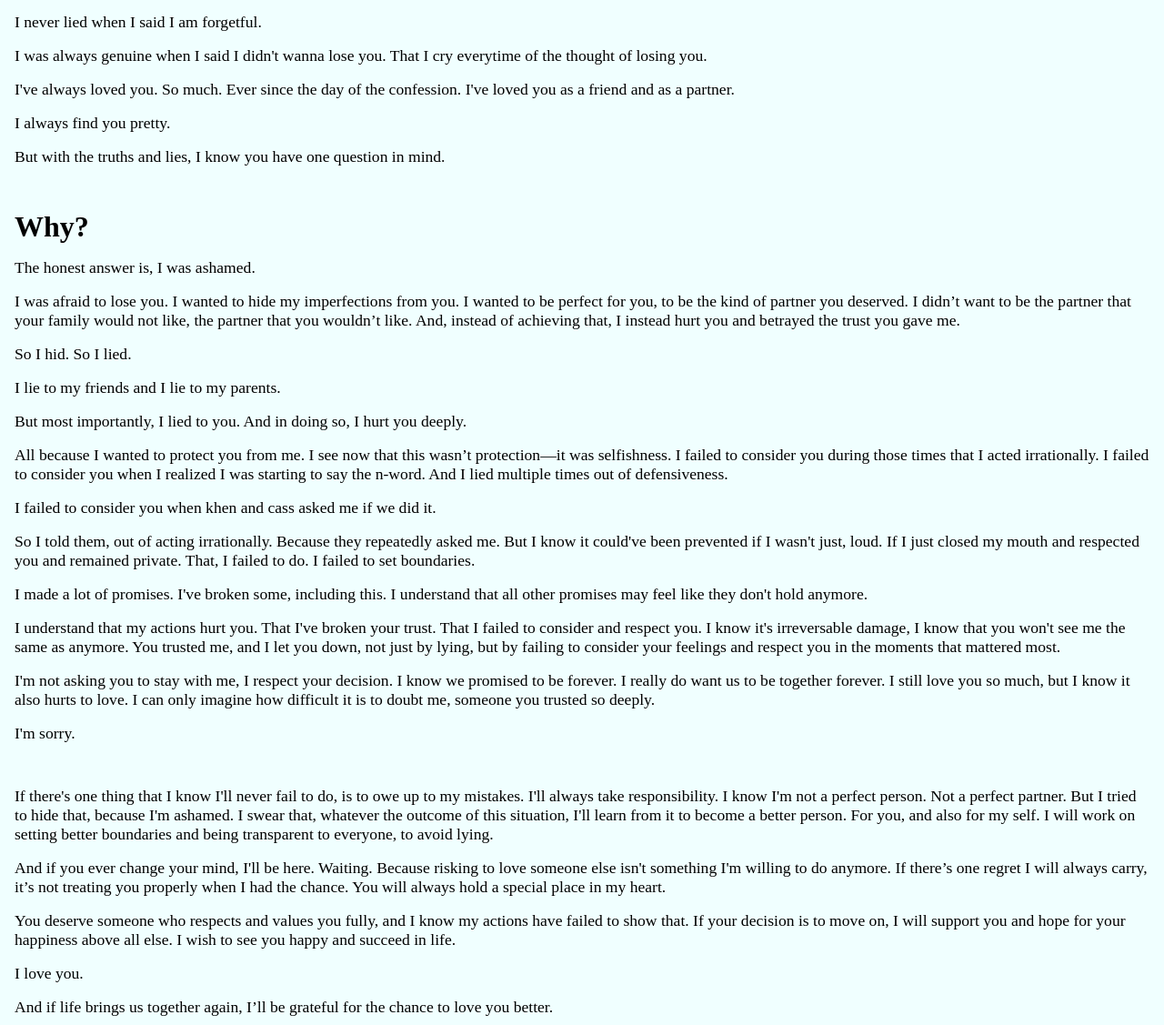
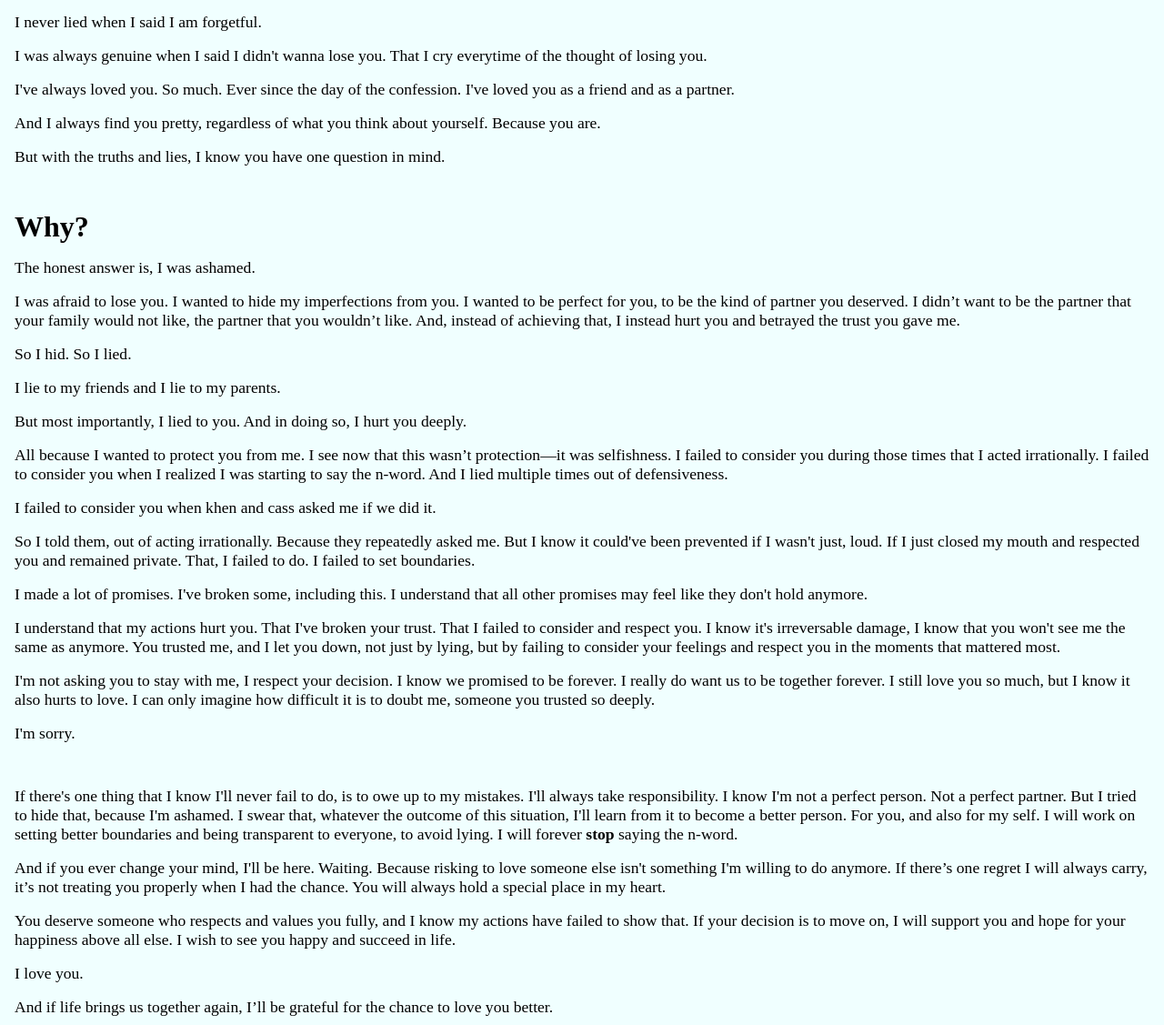
Before and after one commit to devliqht/dear-elisa, a plain HTML site: page index.html in a window 1280 px wide. Shown: the part 780-1907 px from the top of the page at 91% size. Drawn offline with Linux system fonts and the light colour scheme.

Commit message:
Update index.html

```diff
--- a/index.html
+++ b/index.html
@@ -41,7 +41,7 @@
         <p>I never lied when I said I am forgetful.</p>
         <p>I was always genuine when I said I didn't wanna lose you. That I cry everytime of the thought of losing you.</p>
         <p>I've always loved you. So much. Ever since the day of the confession. I've loved you as a friend and as a partner.</p>
-        <p>I always find you pretty.</p>
+        <p>And I always find you pretty, regardless of what you think about yourself. Because you are.</p>
         <p>But with the truths and lies, I know you have one question in mind.</p>
         <div style="padding: 1rem"></div>
         <h1>Why?</h1>
@@ -61,7 +61,7 @@
         <p>I'm not asking you to stay with me, I respect your decision. I know we promised to be forever. I really do want us to be together forever. I still love you so much, but I know it also hurts to love. I can only imagine how difficult it is to doubt me, someone you trusted so deeply.</p>
         <p>I'm sorry.</p>
         <div style="padding: 1rem"></div>
-        <p>If there's one thing that I know I'll never fail to do, is to owe up to my mistakes. I'll always take responsibility. I know I'm not a perfect person. Not a perfect partner. But I tried to hide that, because I'm ashamed. I swear that, whatever the outcome of this situation, I'll learn from it to become a better person. For you, and also for my self. I will work on setting better boundaries and being transparent to everyone, to avoid lying.</p>
+        <p>If there's one thing that I know I'll never fail to do, is to owe up to my mistakes. I'll always take responsibility. I know I'm not a perfect person. Not a perfect partner. But I tried to hide that, because I'm ashamed. I swear that, whatever the outcome of this situation, I'll learn from it to become a better person. For you, and also for my self. I will work on setting better boundaries and being transparent to everyone, to avoid lying. I will forever <b>stop</b> saying the n-word.</p>
 
         <p>And if you ever change your mind, I'll be here. Waiting. Because risking to love someone else isn't something I'm willing to do anymore. If there’s one regret I will always carry, it’s not treating you properly when I had the chance. You will always hold a special place in my heart.</p>
         <p>You deserve someone who respects and values you fully, and I know my actions have failed to show that. If your decision is to move on, I will support you and hope for your happiness above all else. I wish to see you happy and succeed in life.</p>
```
